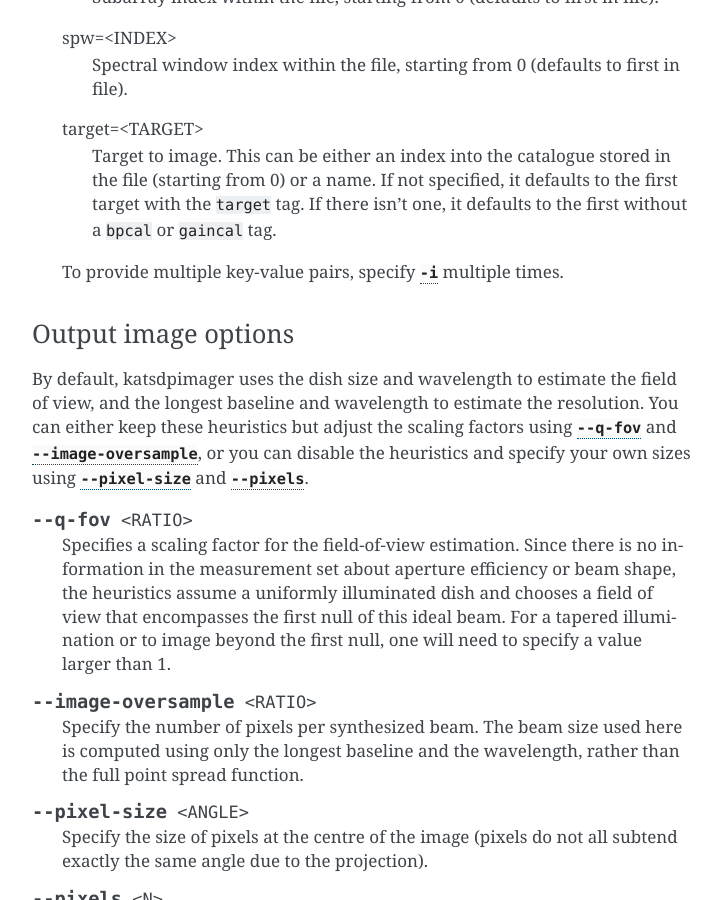
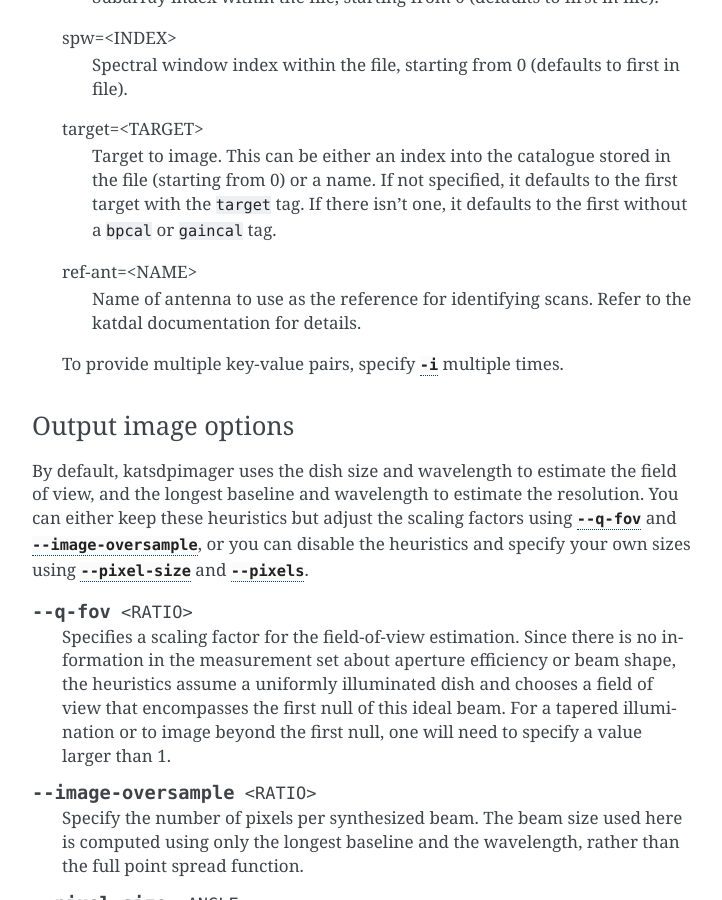
Before and after one commit to ska-sa/katsdpimager, a Sphinx documentation site: the page built from doc/user.rst, in a window 1280 px wide and 900 px high, scrolled down 2663 px. Shown: the whole window, without its empty margins (388-1110 px from the left). Built offline with Sphinx 7.4.7, drawn with Linux system fonts in a browser that asks for light colours.

Commit message:
Add user documentation on ref-ant

```diff
--- a/doc/user.rst
+++ b/doc/user.rst
@@ -133,6 +133,9 @@ Input selection options
      the file (starting from 0) or a name. If not specified, it defaults to the
      first target with the ``target`` tag. If there isn't one, it defaults to
      the first without a ``bpcal`` or ``gaincal`` tag.
+   ref-ant=<NAME>
+     Name of antenna to use as the reference for identifying scans. Refer to
+     the katdal documentation for details.
 
    To provide multiple key-value pairs, specify :option:`-i` multiple times.
 
```
